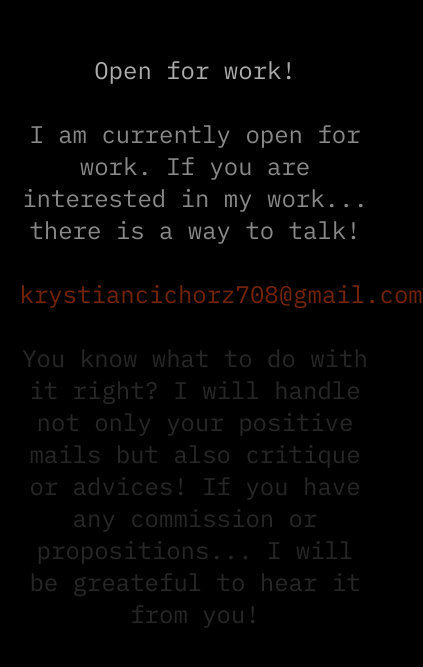
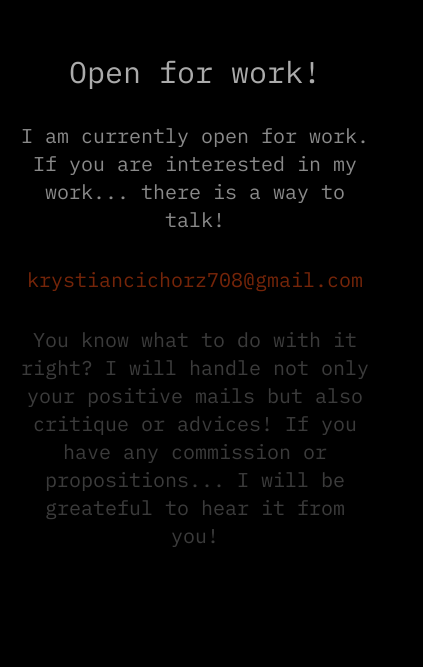
Before and after one commit to Krrystian/portfolio-2.0, a React (Vite) app: page / in a window 390 px wide. Shown: the part 2650-3317 px from the top of the page, 423 px wide, since content can reach past the window. Built offline with nearby package versions, Linux system fonts and the light colour scheme.

Commit message:
final fixes

```diff
--- a/src/components/Contact.tsx
+++ b/src/components/Contact.tsx
@@ -12,10 +12,10 @@
     <div className="h-[85vh] md:h-[75vh] flex justify-center cursor-default mt-32">
       <div
         ref={refers}
-        className="h-[50vh] text-2xl md:text-2xl text-white text-center w-[90%] md:w-[60%]"
+        className="h-[50vh] text-xl md:text-2xl text-white text-center w-[90%] md:w-[60%]"
       >
         <Parallax>
-          <div className="text-2xl md:text-7xl mb-8">
+          <div className="text-3xl md:text-7xl mb-8">
             {[...line].map((word, index) => {
               return (
                 <motion.span
@@ -38,7 +38,7 @@
           </div>
         </Parallax>
         <Parallax>
-          <div className="text-[#fb4f14] text-2xl md:text-3xl cursor-pointer my-8">
+          <div className="text-[#fb4f14] text-xl md:text-3xl cursor-pointer my-8">
             <a href="mailto:krystiancichorz708@gmail.com">
               krystiancichorz708@gmail.com
             </a>
```
Also changed, not shown: 5 other files (tests, documents, lock files or other folders).
